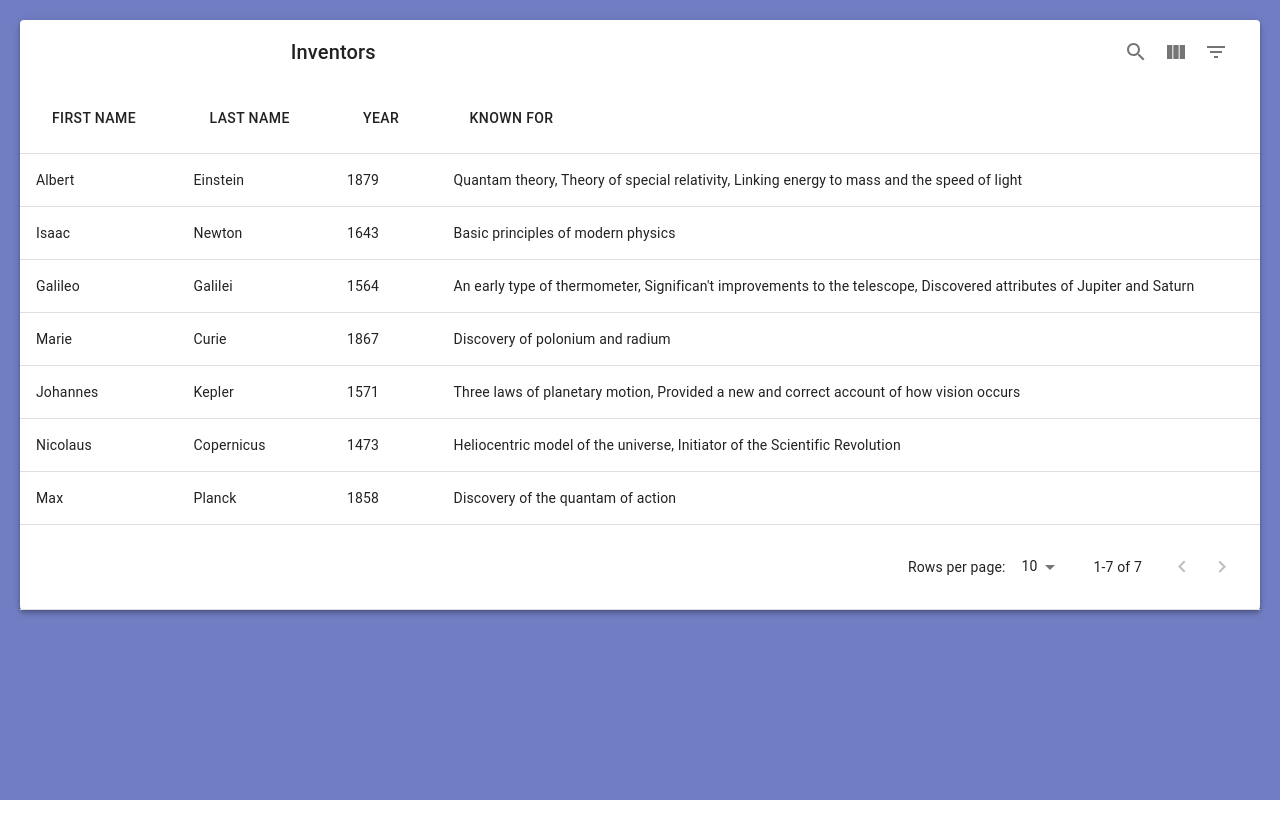
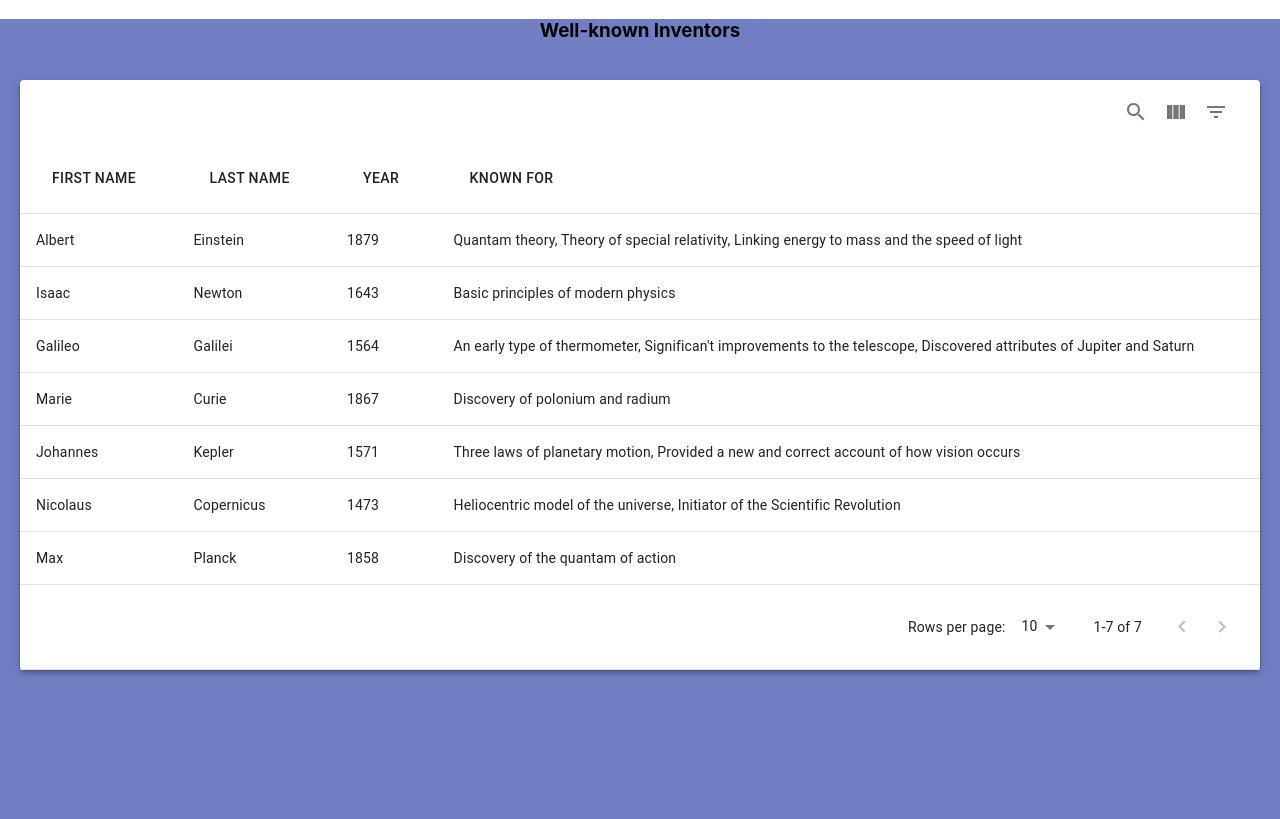
Before and after one commit to maha2490/inventors-exercise, a React (Create React App) app: page / in a window 1280 px wide. Built offline with nearby package versions, Linux system fonts and the light colour scheme.

Commit message:
Add some initial unit tests

```diff
--- a/src/components/table.tsx
+++ b/src/components/table.tsx
@@ -11,17 +11,7 @@ import DialogActions from "@material-ui/core/DialogActions"
 type UiInventor = { id: number, firstName: string, funFact: string, knownFor: string[], lastName: string, year: number };
 type OpenModalState = { isOpen: true, inventor?: UiInventor };
 
-export const DataTable = () => {
-  const [factModalState, setFactModalState] = React.useState<{ isOpen: false } | OpenModalState>({ isOpen: false });
-  const inventorsData = React.useMemo<UiInventor[]>(() => inventorsJson.inventors.map(invntr => ({
-    id: invntr.id,
-    firstName: invntr.first,
-    lastName: invntr.last,
-    year: invntr.year,
-    knownFor: invntr.known_for,
-    funFact: invntr.fun_fact
-  })), [])
-  const columns = [
+export const columns = [
   {
     name: "firstName",
     label: "First Name",
@@ -49,14 +39,26 @@ export const DataTable = () => {
   }
 ];
 
+export const DataTable = () => {
+  const [factModalState, setFactModalState] = React.useState<{ isOpen: false } | OpenModalState>({ isOpen: false });
+  const inventorsData = React.useMemo<UiInventor[]>(() => inventorsJson.inventors.map(invntr => ({
+    id: invntr.id,
+    firstName: invntr.first,
+    lastName: invntr.last,
+    year: invntr.year,
+    knownFor: invntr.known_for,
+    funFact: invntr.fun_fact
+  })), [])
+
   const handleRowClick = (rowData: string[]) => setFactModalState({ isOpen: true, inventor: inventorsData.find(invntr => invntr.firstName === rowData[0]) });
   const handleModalClose = () => setFactModalState({ isOpen: false })
 
   return (
     <>
+      <h3>Well-known Inventors</h3>
       <div id="table-container">
         <MuiDataTable
-          title="Inventors"
+          title=""
           data={inventorsData}
           columns={columns}
           options={{
```
Also changed, not shown: 1 other file (tests, documents, lock files or other folders). Lines whose indentation alone changed are shown as unchanged.
